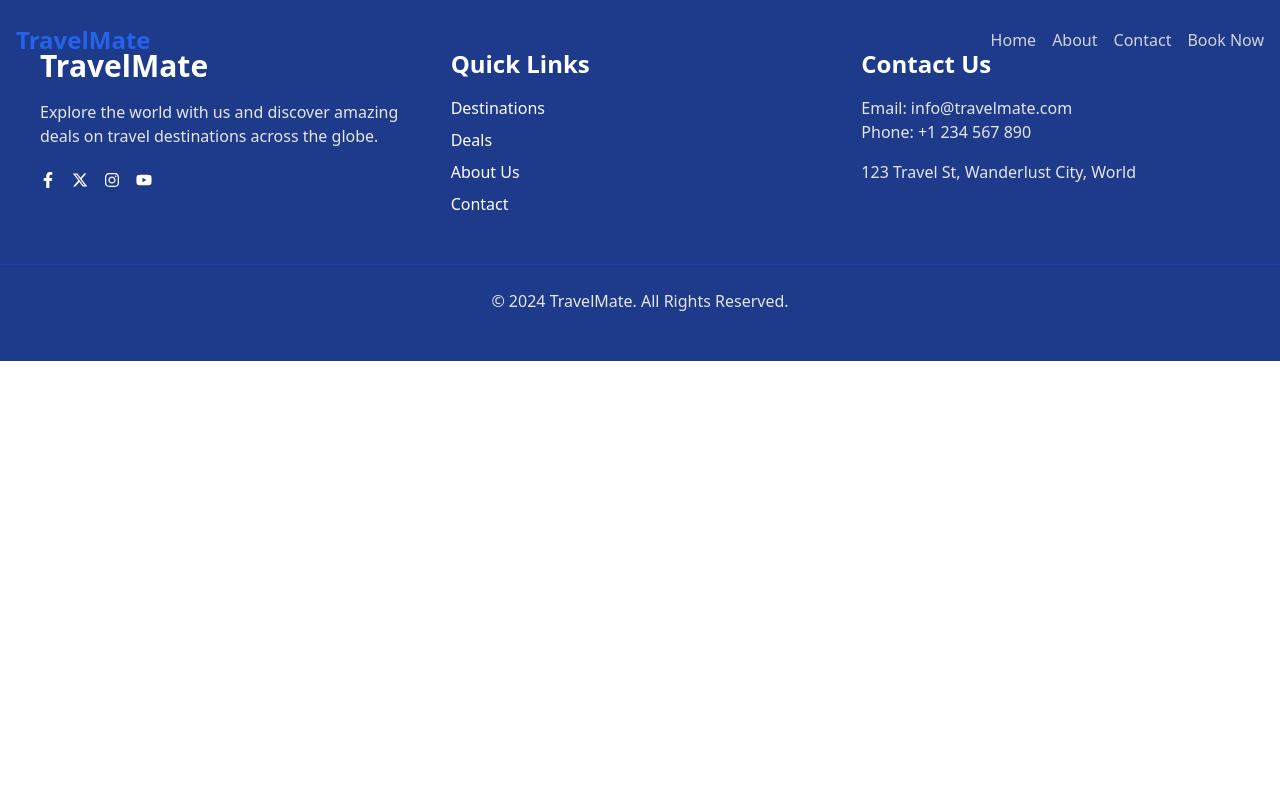
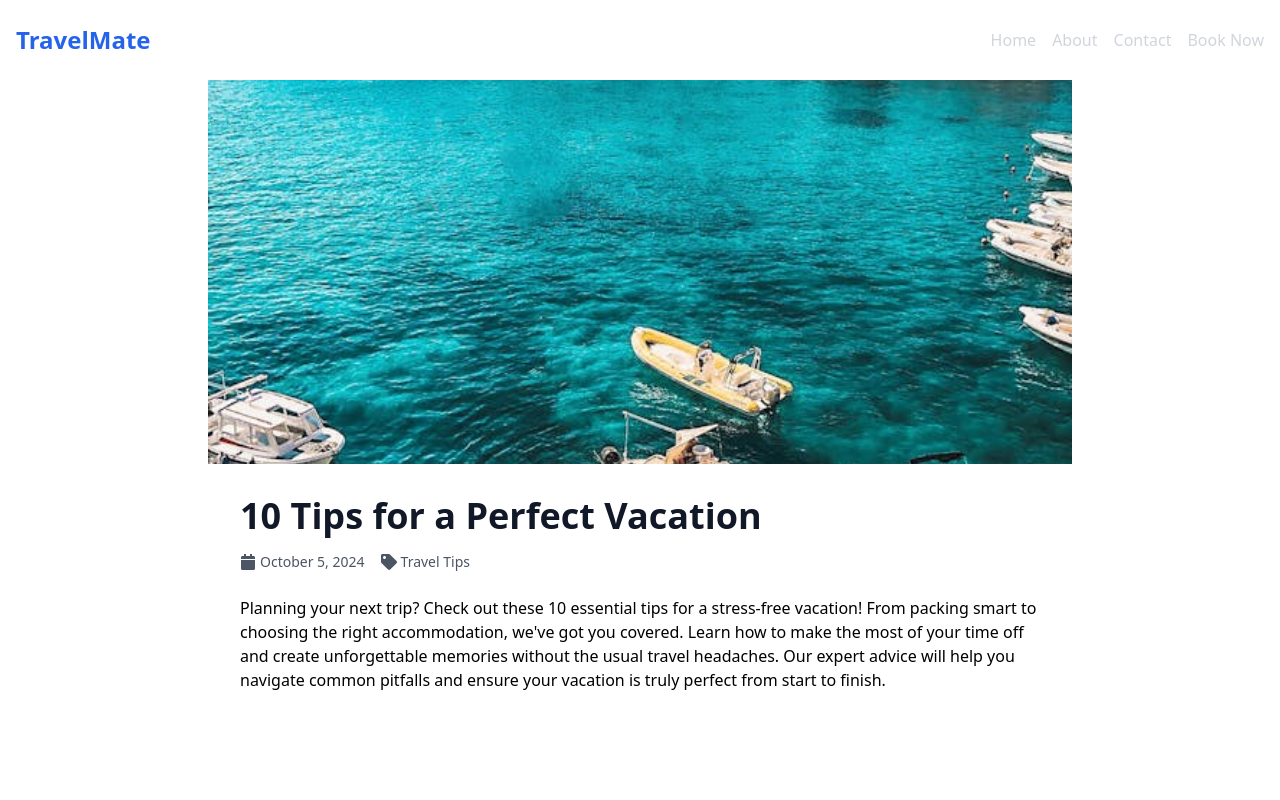
Before and after one commit to dewaradtya/travelmate-react, a React (Vite) app: page /blog/1 in a window 1280 px wide. Shown: the top 800 px of the page. Built offline with nearby package versions, Linux system fonts and the light colour scheme.

Commit message:
feat: add detail page for blog

```diff
--- a/src/App.jsx
+++ b/src/App.jsx
@@ -8,6 +8,7 @@ import About from "./pages/About";
 import Contact from "./pages/Contact";
 import Blog from "./pages/Blog/Index";
 import ScrollToTop from "./components/ScrollToTop";
+import BlogDetail from "./pages/Blog/Show";
 
 function App() {
   return (
@@ -21,6 +22,7 @@ function App() {
           <Route path="/contact" element={<Contact />} />
           <Route path="/blog" element={<Blog />} />
           <Route path="/destination/:name" element={<DestinationDetail />} />
+          <Route path="/blog/:id" element={<BlogDetail />} />
         </Routes>
         <Footer />
       </div>
--- /dev/null
+++ b/src/components/Blog/BlogData.jsx
@@ -0,0 +1,82 @@
+const blogs = [
+  {
+    id: 1,
+    title: "10 Tips for a Perfect Vacation",
+    excerpt:
+      "Planning your next trip? Check out these 10 essential tips for a stress-free vacation!",
+    content:
+      "Planning your next trip? Check out these 10 essential tips for a stress-free vacation! From packing smart to choosing the right accommodation, we've got you covered. Learn how to make the most of your time off and create unforgettable memories without the usual travel headaches. Our expert advice will help you navigate common pitfalls and ensure your vacation is truly perfect from start to finish.",
+    image: "/sea.jpeg",
+    date: "October 5, 2024",
+    category: "Travel Tips",
+  },
+  {
+    id: 2,
+    title: "Discover the Hidden Gems of Bali",
+    excerpt:
+      "Bali has more than just beaches. Uncover its hidden gems in this exclusive guide.",
+    content:
+      "Bali has more than just beaches. Uncover its hidden gems in this exclusive guide. We'll take you off the beaten path to explore secret waterfalls, ancient temples, and local villages that most tourists never see. Discover the rich culture and stunning natural beauty that make Bali truly special. From mouthwatering local cuisine to breathtaking landscapes, prepare to fall in love with the Island of the Gods.",
+    image: "/bali1.jpeg",
+    date: "September 30, 2024",
+    category: "Destinations",
+  },
+  {
+    id: 3,
+    title: "How to Travel on a Budget",
+    excerpt:
+      "Save money and maximize your travel experiences with our budget-friendly tips.",
+    content:
+      "Save money and maximize your travel experiences with our budget-friendly tips. We'll show you how to find the best deals on flights and accommodation, eat like a local without breaking the bank, and enjoy free or low-cost activities at your destination. Learn the art of budget travel and discover how you can see the world without emptying your wallet. With our strategies, you'll be able to travel more frequently and for longer periods without financial stress.",
+    image: "/mon.jpeg",
+    date: "September 20, 2024",
+    category: "Budget Travel",
+  },
+  {
+    id: 4,
+    title: "How to Travel on a Budget",
+    excerpt:
+      "Save money and maximize your travel experiences with our budget-friendly tips.",
+    content:
+      "Bali has more than just beaches. Uncover its hidden gems in this exclusive guide. We'll take you off the beaten path to explore secret waterfalls, ancient temples, and local villages that most tourists never see. Discover the rich culture and stunning natural beauty that make Bali truly special. From mouthwatering local cuisine to breathtaking landscapes, prepare to fall in love with the Island of the Gods.",
+
+    image: "/mon.jpeg",
+    date: "September 20, 2024",
+    category: "Budget Travel",
+  },
+  {
+    id: 5,
+    title: "How to Travel on a Budget",
+    excerpt:
+      "Save money and maximize your travel experiences with our budget-friendly tips.",
+    content:
+      "Bali has more than just beaches. Uncover its hidden gems in this exclusive guide. We'll take you off the beaten path to explore secret waterfalls, ancient temples, and local villages that most tourists never see. Discover the rich culture and stunning natural beauty that make Bali truly special. From mouthwatering local cuisine to breathtaking landscapes, prepare to fall in love with the Island of the Gods.",
+    image: "/mon.jpeg",
+    date: "September 20, 2024",
+    category: "Budget Travel",
+  },
+  {
+    id: 6,
+    title: "How to Travel on a Budget",
+    excerpt:
+      "Save money and maximize your travel experiences with our budget-friendly tips.",
+    content:
+      "Bali has more than just beaches. Uncover its hidden gems in this exclusive guide. We'll take you off the beaten path to explore secret waterfalls, ancient temples, and local villages that most tourists never see. Discover the rich culture and stunning natural beauty that make Bali truly special. From mouthwatering local cuisine to breathtaking landscapes, prepare to fall in love with the Island of the Gods.",
+    image: "/mon.jpeg",
+    date: "September 20, 2024",
+    category: "Budget Travel",
+  },
+  {
+    id: 7,
+    title: "How to Travel on a Budget",
+    excerpt:
+      "Save money and maximize your travel experiences with our budget-friendly tips.",
+    content:
+      "Bali has more than just beaches. Uncover its hidden gems in this exclusive guide. We'll take you off the beaten path to explore secret waterfalls, ancient temples, and local villages that most tourists never see. Discover the rich culture and stunning natural beauty that make Bali truly special. From mouthwatering local cuisine to breathtaking landscapes, prepare to fall in love with the Island of the Gods.",
+    image: "/mon.jpeg",
+    date: "September 20, 2024",
+    category: "Budget Travel",
+  },
+];
+
+export default blogs;
--- a/src/components/Footer.jsx
+++ b/src/components/Footer.jsx
@@ -46,22 +46,6 @@ const Footer = () => {
           <ul className="space-y-2">
             <li>
               <Link
-                to="/"
-                className="hover:text-blue-400 transition-colors duration-300"
-              >
-                Destinations
-              </Link>
-            </li>
-            <li>
-              <Link
-                to="/"
-                className="hover:text-blue-400 transition-colors duration-300"
-              >
-                Deals
-              </Link>
-            </li>
-            <li>
-              <Link
                 to="/about"
                 className="hover:text-blue-400 transition-colors duration-300"
               >
@@ -74,6 +58,14 @@ const Footer = () => {
                 className="hover:text-blue-400 transition-colors duration-300"
               >
                 Contact
+              </Link>
+            </li>
+            <li>
+              <Link
+                to="/blog"
+                className="hover:text-blue-400 transition-colors duration-300"
+              >
+                Blog
               </Link>
             </li>
           </ul>
--- a/src/components/home/Blog.jsx
+++ b/src/components/home/Blog.jsx
@@ -1,37 +1,16 @@
 import React, { useState } from 'react';
 import { FaArrowRight, FaClock, FaTimes } from 'react-icons/fa';
+import { useNavigate } from 'react-router-dom';
+import blogs from '../Blog/BlogData';
 
-const blogs = [
-  {
-    id: 1,
-    title: "10 Tips for a Perfect Vacation",
-    excerpt: "Planning your next trip? Check out these 10 essential tips for a stress-free vacation!",
-    content: "Planning your next trip? Check out these 10 essential tips for a stress-free vacation! From packing smart to choosing the right accommodation, we've got you covered. Learn how to make the most of your time off and create unforgettable memories without the usual travel headaches. Our expert advice will help you navigate common pitfalls and ensure your vacation is truly perfect from start to finish.",
-    image: "/sea.jpeg",
-    date: "October 5, 2024",
-    category: "Travel Tips"
-  },
-  {
-    id: 2,
-    title: "Discover the Hidden Gems of Bali",
-    excerpt: "Bali has more than just beaches. Uncover its hidden gems in this exclusive guide.",
-    content: "Bali has more than just beaches. Uncover its hidden gems in this exclusive guide. We'll take you off the beaten path to explore secret waterfalls, ancient temples, and local villages that most tourists never see. Discover the rich culture and stunning natural beauty that make Bali truly special. From mouthwatering local cuisine to breathtaking landscapes, prepare to fall in love with the Island of the Gods.",
-    image: "/bali1.jpeg",
-    date: "September 30, 2024",
-    category: "Destinations"
-  },
-  {
-    id: 3,
-    title: "How to Travel on a Budget",
-    excerpt: "Save money and maximize your travel experiences with our budget-friendly tips.",
-    content: "Save money and maximize your travel experiences with our budget-friendly tips. We'll show you how to find the best deals on flights and accommodation, eat like a local without breaking the bank, and enjoy free or low-cost activities at your destination. Learn the art of budget travel and discover how you can see the world without emptying your wallet. With our strategies, you'll be able to travel more frequently and for longer periods without financial stress.",
-    image: "/mon.jpeg",
-    date: "September 20, 2024",
-    category: "Budget Travel"
-  },
-];
+const BlogCard = ({ blog }) => {
+  const navigate = useNavigate();
 
-const BlogCard = ({ blog, onReadMore }) => (
+  const handleReadMore = () => {
+    navigate(`/blog/${blog.id}`);
+  };
+
+  return (
     <div className="bg-white rounded-xl overflow-hidden shadow-lg transition-transform duration-300 hover:scale-105">
       <img src={blog.image} alt={blog.title} className="w-full h-48 object-cover" />
       <div className="p-6">
@@ -47,7 +26,7 @@ const BlogCard = ({ blog, onReadMore }) => (
         <h3 className="text-xl font-bold mb-2 text-gray-800">{blog.title}</h3>
         <p className="text-gray-600 mb-4">{blog.excerpt}</p>
         <button
-        onClick={() => onReadMore(blog)}
+          onClick={handleReadMore}
           className="inline-flex items-center text-blue-600 hover:text-blue-800 transition-colors duration-200"
         >
           Read More
@@ -56,27 +35,7 @@ const BlogCard = ({ blog, onReadMore }) => (
       </div>
     </div>
   );
-
-const Modal = ({ blog, onClose }) => (
-  <div className="fixed inset-0 bg-black bg-opacity-50 flex items-center justify-center p-4 z-50">
-    <div className="bg-white rounded-xl max-w-2xl w-full max-h-[90vh] overflow-y-auto">
-      <div className="p-6">
-        <div className="flex justify-between items-center mb-4">
-          <h2 className="text-2xl font-bold text-gray-800">{blog.title}</h2>
-          <button onClick={onClose} className="text-gray-500 hover:text-gray-700">
-            <FaTimes className="w-6 h-6" />
-          </button>
-        </div>
-        <img src={blog.image} alt={blog.title} className="w-full h-64 object-cover rounded-lg mb-4" />
-        <p className="text-gray-600 mb-4">{blog.content}</p>
-        <div className="flex justify-between items-center text-sm text-gray-500">
-          <span>{blog.category}</span>
-          <span>{blog.date}</span>
-        </div>
-      </div>
-    </div>
-  </div>
-);
+};
 
 const Blog = () => {
   const [selectedBlog, setSelectedBlog] = useState(null);
@@ -89,6 +48,8 @@ const Blog = () => {
     setSelectedBlog(null);
   };
 
+  const limitedBlogs = blogs.slice(0, 3);
+
   return (
     <section className="py-20">
       <div className="container mx-auto px-4">
@@ -97,7 +58,7 @@ const Blog = () => {
           Discover travel tips, hidden gems, and inspiring stories from around the world.
         </p>
         <div className="grid grid-cols-1 md:grid-cols-2 lg:grid-cols-3 gap-8">
-          {blogs.map((blog) => (
+          {limitedBlogs.map((blog) => (
             <BlogCard key={blog.id} blog={blog} onReadMore={handleReadMore} />
           ))}
         </div>
--- a/src/components/home/Search.jsx
+++ b/src/components/home/Search.jsx
@@ -14,7 +14,7 @@ const Search = () => {
 
   return (
     <div
-      className="relative mx-auto z-30 w-full max-w-4xl mt-10 px-4"
+      className="relative mx-auto z-30 w-full max-w-7xl mt-10 px-4"
       style={{ marginTop: "-100px" }}
     >
       <div className="bg-white rounded-lg shadow-lg p-6">
--- /dev/null
+++ b/src/pages/Blog/Show.jsx
@@ -0,0 +1,41 @@
+import React from "react";
+import { Link, useParams } from "react-router-dom";
+import blogs from "../../components/Blog/BlogData";
+import { FaCalendar, FaTag } from "react-icons/fa";
+
+const BlogDetail = () => {
+  const { id } = useParams();
+  const blog = blogs.find((blog) => blog.id === parseInt(id));
+
+  if (!blog) return <div className="text-center text-2xl mt-20">Blog not found</div>;
+
+  return (
+    <div className="max-w-4xl mx-auto px-4 py-20">
+      <article className="overflow-hidden">
+        <img
+          src={blog.image}
+          alt={blog.title}
+          className="w-full h-96 object-cover"
+        />
+        <div className="p-8">
+          <h1 className="text-4xl font-bold mb-4 text-gray-900">{blog.title}</h1>
+          <div className="flex items-center text-sm text-gray-600 mb-6">
+            <span className="flex items-center mr-4">
+              <FaCalendar className="w-4 h-4 mr-1" />
+              {blog.date}
+            </span>
+            <span className="flex items-center">
+              <FaTag className="w-4 h-4 mr-1" />
+              {blog.category}
+            </span>
+          </div>
+          <div className="prose prose-lg max-w-none">
+            <p>{blog.content}</p>
+          </div>
+        </div>
+      </article>
+    </div>
+  );
+};
+
+export default BlogDetail;
```
Also changed, not shown: src/components/Blog/Card.jsx (+11 -30 lines). Lines whose indentation alone changed are shown as unchanged.
